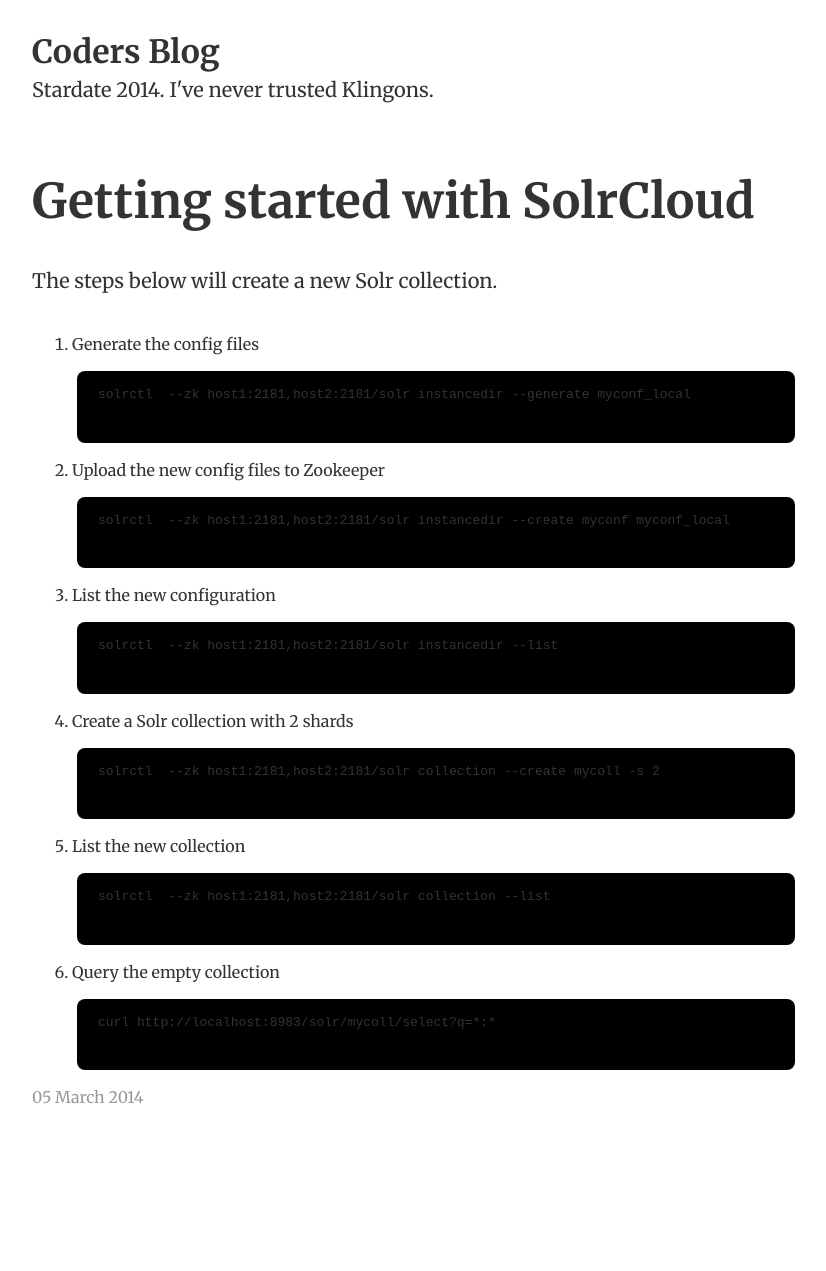
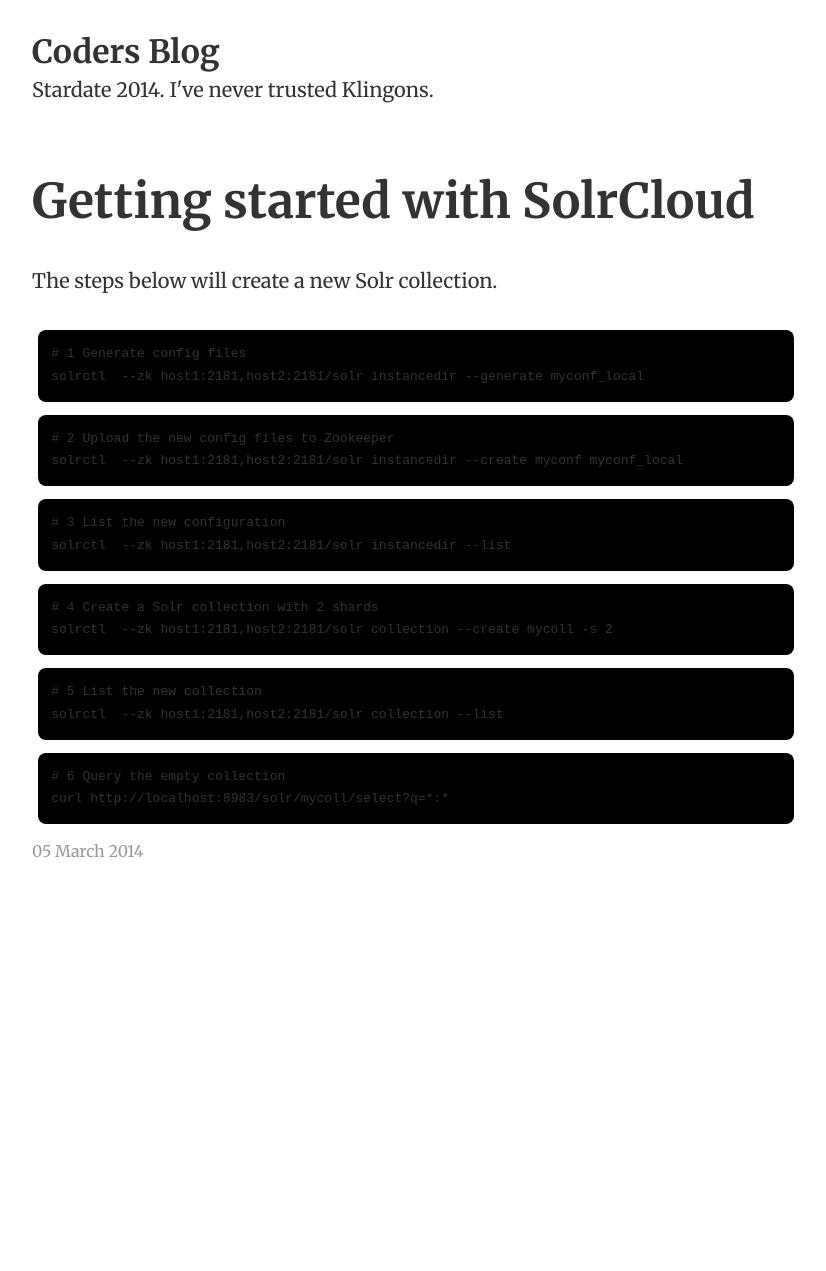
Before and after one commit to svensvan/blog, a Jekyll site: the page built from _posts/2014-03-05-solr-cloud-commands.md, in a window 1280 px wide. Shown: the whole page, without its empty margins (224-1050 px from the left). Built offline with Jekyll 4.4.1, drawn with Linux system fonts in a browser that asks for light colours; after the commit the page ends 1025 px from its top, so only the background shows below that.

Commit message:
upd numbering

```diff
--- a/_posts/2014-03-05-solr-cloud-commands.md
+++ b/_posts/2014-03-05-solr-cloud-commands.md
@@ -5,32 +5,32 @@ title: "Getting started with SolrCloud"
 
 The steps below will create a new Solr collection.
 
-1. Generate the config files
-	<pre class="prettyprint sh">
-	solrctl  --zk host1:2181,host2:2181/solr instancedir --generate myconf_local
-	</pre>
+<pre class="prettyprint sh">
+#1 Generate config files
+solrctl  --zk host1:2181,host2:2181/solr instancedir --generate myconf_local
+</pre>
 
-2. Upload the new config files to Zookeeper
-	<pre class="prettyprint sh">
-	solrctl  --zk host1:2181,host2:2181/solr instancedir --create myconf myconf_local
-	</pre>
+<pre class="prettyprint sh">
+#2 Upload the new config files to Zookeeper
+solrctl  --zk host1:2181,host2:2181/solr instancedir --create myconf myconf_local
+</pre>
 
-3. List the new configuration
-	<pre class="prettyprint sh">
-	solrctl  --zk host1:2181,host2:2181/solr instancedir --list
-	</pre>
+<pre class="prettyprint sh">
+#3 List the new configuration
+solrctl  --zk host1:2181,host2:2181/solr instancedir --list
+</pre>
 
-4. Create a Solr collection with 2 shards
-	<pre class="prettyprint sh">
-	solrctl  --zk host1:2181,host2:2181/solr collection --create mycoll -s 2
-	</pre>
+<pre class="prettyprint sh">
+#4 Create a Solr collection with 2 shards
+solrctl  --zk host1:2181,host2:2181/solr collection --create mycoll -s 2
+</pre>
 
-5. List the new collection
-	<pre class="prettyprint sh">
-	solrctl  --zk host1:2181,host2:2181/solr collection --list
-	</pre>
+<pre class="prettyprint sh">
+#5 List the new collection
+solrctl  --zk host1:2181,host2:2181/solr collection --list
+</pre>
 
-6. Query the empty collection
-	<pre class="prettyprint sh">
-	curl http://localhost:8983/solr/mycoll/select?q=*:*
-	</pre>
+<pre class="prettyprint sh">
+#6 Query the empty collection
+curl http://localhost:8983/solr/mycoll/select?q=*:*
+</pre>
```
